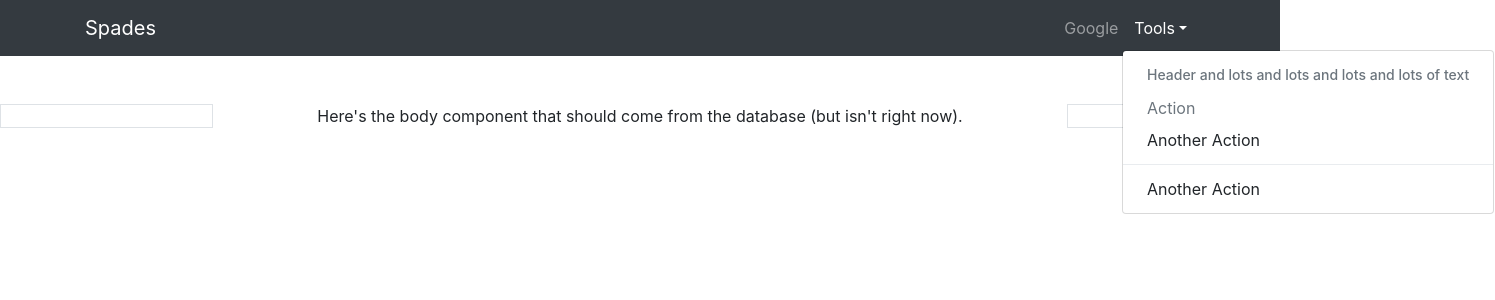
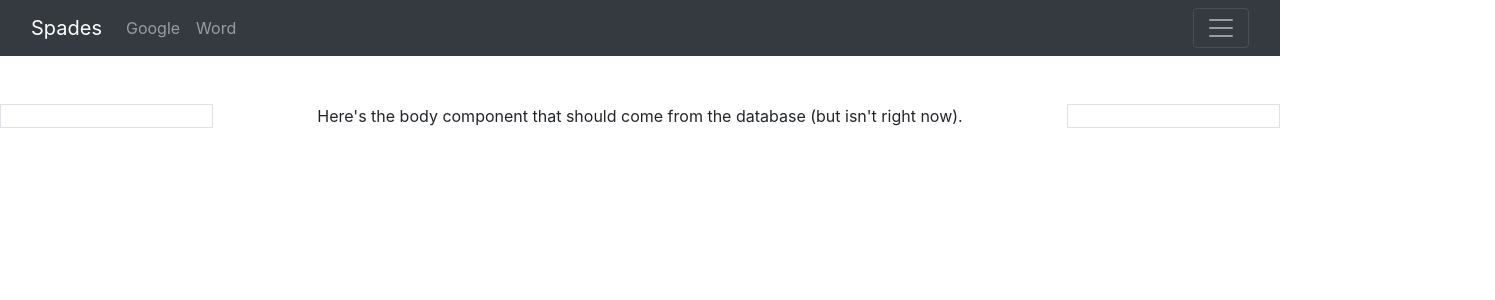
Before and after one commit to GLukeM-H/frost-client, a React (Create React App) app: page / in a window 1280 px wide. Shown: the top 300 px of the page, 1495 px wide, since content can reach past the window. Built offline with nearby package versions, Linux system fonts and the light colour scheme.

Commit message:
two navbar togglers

```diff
--- a/src/App.css
+++ b/src/App.css
@@ -2,37 +2,7 @@
   text-align: center;
 }
 
-.App-logo {
-  height: 40vmin;
-  pointer-events: none;
+body {
+  margin: 0;
+  padding: 0;
 }
-
-@media (prefers-reduced-motion: no-preference) {
-  .App-logo {
-    animation: App-logo-spin infinite 20s linear;
-  }
-}
-
-.App-header {
-  background-color: #282c34;
-  min-height: 100vh;
-  display: flex;
-  flex-direction: column;
-  align-items: center;
-  justify-content: center;
-  font-size: calc(10px + 2vmin);
-  color: white;
-}
-
-.App-link {
-  color: #61dafb;
-}
-
-@keyframes App-logo-spin {
-  from {
-    transform: rotate(0deg);
-  }
-  to {
-    transform: rotate(360deg);
-  }
-}
--- a/src/App.js
+++ b/src/App.js
@@ -19,7 +19,7 @@ function App() {
   return (
     <div className="App">
       <AppNavBar />
-      <Container fluid={true}>
+      <Container fluid>
         <Row>
           <Col className="border" md={{ size: 2 }}>
           </Col>
@@ -30,18 +30,6 @@ function App() {
           </Col>
         </Row>
       </Container>
-
-
-
-      {/* <header className="App-header">
-        <img src={logo} className="App-logo" alt="logo" />
-        <div>{comp}</div>
-        <button onClick={() => dispatch(actions.addLink("google.com"))} >add link to google</button>
-        <button onClick={() => dispatch(actions.addDiv("adding a div"))} >add a div</button>
-        <button onClick={() => dispatch(actions.addText("some different text"))} >add some text</button>
-        <div>{div}</div>
-        <div>{txt}</div>
-      </header> */}
     </div>
   );
 }
--- a/src/components/AppNavBar.js
+++ b/src/components/AppNavBar.js
@@ -8,7 +8,9 @@ import {
     Nav,
     NavItem,
     NavLink,
-    Container
+    Container,
+    Row,
+    Col
  } from 'reactstrap';
 
 
@@ -32,21 +34,27 @@ import {
         return (
             <div>
                 <Navbar color="dark" dark expand="sm" className="mb-5">
-                    <Container>
+                    <Container fluid>
                         <NavbarBrand href="/">
                             Spades
                         </NavbarBrand>
                         <NavbarToggler onClick={() => this.toggle()} />
+                        <NavbarToggler className="d-block d-sm-none" onClick={() => alert("clicked")} />
                         <Collapse isOpen={this.state.isOpen} navbar>
-                            <Nav className="ml-auto" navbar>
+                            <Nav className="mr-auto" navbar>
                                 <NavItem>
                                     <NavLink href="https://google.com">
                                         Google
                                     </NavLink>
                                 </NavItem>
-                                <AppTools />
+                                <NavItem>
+                                    <NavLink href="/">
+                                        <AppTools />
+                                    </NavLink>
+                                </NavItem>
                             </Nav>
                         </Collapse>
+                        <NavbarToggler className="d-none d-sm-block" onClick={() => alert("clicked")} />
                     </Container>
                 </Navbar>
             </div>
--- a/src/components/AppTools.js
+++ b/src/components/AppTools.js
@@ -10,18 +10,9 @@ class AppTools extends React.Component {
 
     render(){
         return (
-            <Dropdown nav isOpen={true} toggle={() => {return}}>
-                <DropdownToggle nav caret>
-                    Tools
-                </DropdownToggle>
-                <DropdownMenu>
-                    <DropdownItem header>Header and lots and lots and lots and lots of text</DropdownItem>
-                    <DropdownItem disabled>Action</DropdownItem>
-                    <DropdownItem>Another Action</DropdownItem>
-                    <DropdownItem divider />
-                    <DropdownItem>Another Action</DropdownItem>
-                </DropdownMenu>
-            </Dropdown>
+            <div>
+                Word
+            </div>
         )
     }
 }
```
Also changed, not shown: 1 other file (tests, documents, lock files or other folders).
